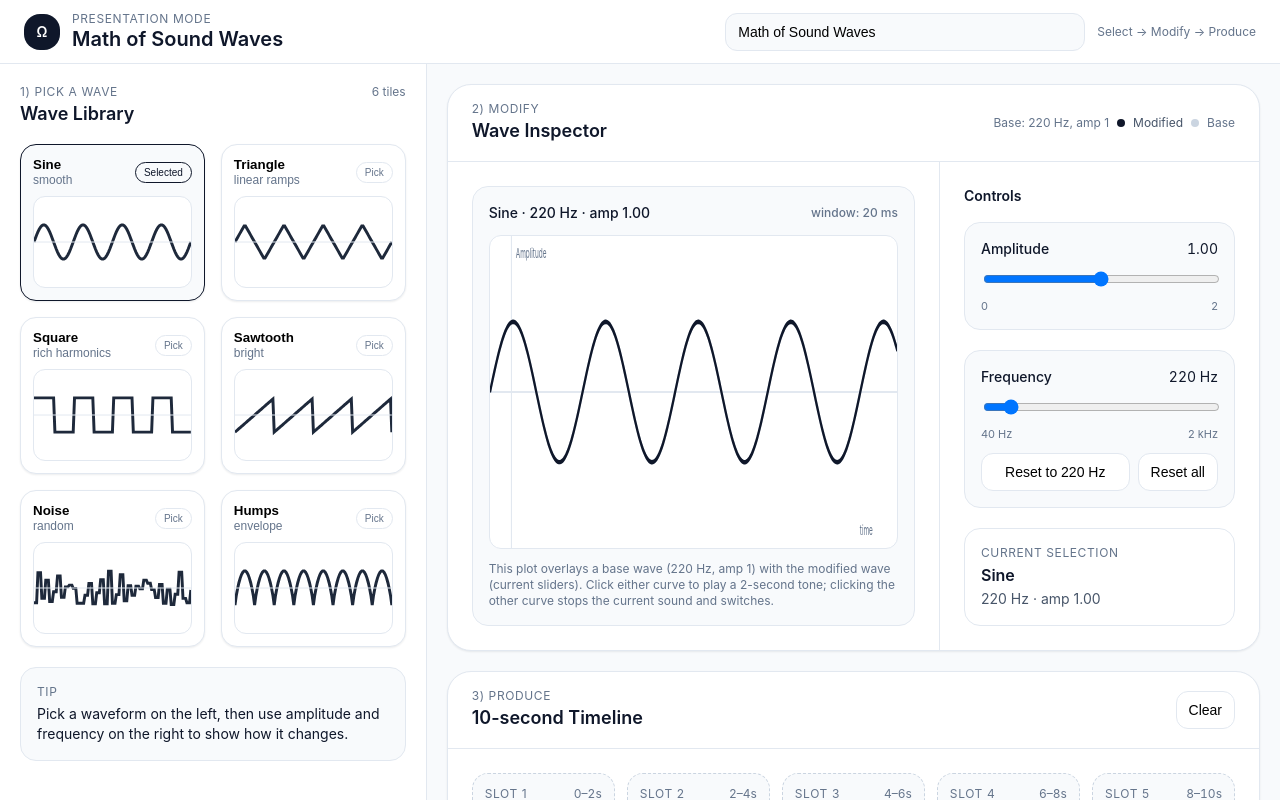
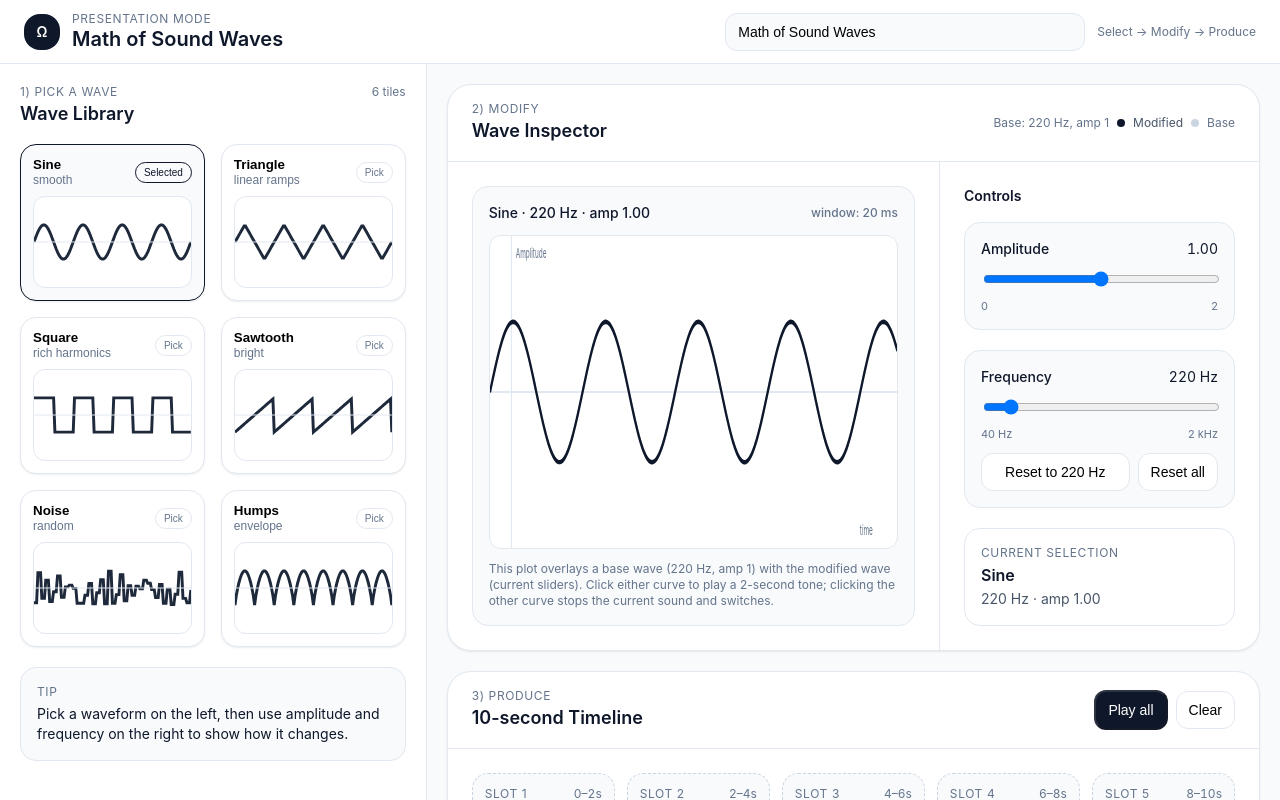
Before and after one commit to guraltsev/make_your_own_tune, a React (Vite) app: page / in a window 1280 px wide. Shown: the top 800 px of the page. Built offline with nearby package versions, Linux system fonts and the light colour scheme.

Commit message:
Add play-all timeline playback with progress indicator

```diff
--- a/src/App.tsx
+++ b/src/App.tsx
@@ -175,9 +175,13 @@
   const masterGainRef = useRef<GainNode | null>(null);
   const stopTimerRef = useRef<number | null>(null);
   const rafRef = useRef<number | null>(null);
+  const timelineTimersRef = useRef<number[]>([]);
+  const timelineRafRef = useRef<number | null>(null);
+  const timelineStartRef = useRef<number | null>(null);
   const pendingParamsRef = useRef<{ freqHz: number; amp: number; waveType: WaveType } | null>(null);
 
-  const [playing, setPlaying] = useState<null | "base" | "modified">(null);
+  const [playing, setPlaying] = useState<null | "base" | "modified" | "timeline">(null);
+  const [timelineProgress, setTimelineProgress] = useState<number | null>(null);
 
   const ensureAudioContext = useCallback(async () => {
     if (!audioCtxRef.current) {
@@ -380,11 +384,21 @@
     });
   }, []);
 
-  const stopPlayback = useCallback(() => {
+  const stopPlayback = useCallback((immediate = false) => {
     if (stopTimerRef.current != null) {
       window.clearTimeout(stopTimerRef.current);
       stopTimerRef.current = null;
     }
+
+    timelineTimersRef.current.forEach((timer) => window.clearTimeout(timer));
+    timelineTimersRef.current = [];
+
+    if (timelineRafRef.current != null) {
+      window.cancelAnimationFrame(timelineRafRef.current);
+      timelineRafRef.current = null;
+    }
+    timelineStartRef.current = null;
+    setTimelineProgress(null);
 
     const ctx = audioCtxRef.current;
     const g = masterGainRef.current;
@@ -392,11 +406,14 @@
     if (ctx && g) {
       const now = ctx.currentTime;
       g.gain.cancelScheduledValues(now);
+      if (immediate) {
+        g.gain.setValueAtTime(0.0001, now);
+      } else {
         g.gain.setTargetAtTime(0.0001, now, 0.02);
       }
+    }
 
-    // Disconnect shortly after fade.
-    window.setTimeout(() => {
+    const finishStop = () => {
       try {
         workletNodeRef.current?.disconnect();
       } catch {
@@ -410,15 +427,20 @@
       workletNodeRef.current = null;
       masterGainRef.current = null;
       setPlaying(null);
-    }, 80);
+    };
+
+    if (immediate) {
+      finishStop();
+      return;
+    }
+
+    // Disconnect shortly after fade.
+    window.setTimeout(finishStop, 80);
   }, []);
 
   const playVariant = useCallback(
     async (variant: "base" | "modified") => {
-      if (stopTimerRef.current != null) {
-        window.clearTimeout(stopTimerRef.current);
-        stopTimerRef.current = null;
-      }
+      stopPlayback(true);
 
       const ctx = await ensureSynthNode();
       const g = masterGainRef.current;
@@ -433,16 +455,9 @@
       if (g) {
         const now = ctx.currentTime;
         g.gain.cancelScheduledValues(now);
-        if (playing && playing !== variant) {
-          g.gain.setValueAtTime(1.0, now);
-          g.gain.linearRampToValueAtTime(0.0001, now + 0.01);
-          window.setTimeout(() => postParamsNow(params), 10);
-          g.gain.linearRampToValueAtTime(1.0, now + 0.03);
-        } else {
         g.gain.setValueAtTime(0.0001, now);
         postParamsNow(params);
         g.gain.linearRampToValueAtTime(1.0, now + 0.03);
-        }
       } else {
         postParamsNow(params);
       }
@@ -457,9 +472,64 @@
     [amp, ensureSynthNode, freqHz, playing, postParamsNow, stopPlayback, waveType]
   );
 
+  const [slots, setSlots] = useState<Slot[]>([...Array(5)].map(() => ({ kind: "empty" })));
+  const hasTimelineContent = useMemo(() => slots.some((slot) => slot.kind === "wave"), [slots]);
+  const activeTimelineSlot =
+    playing === "timeline" && timelineProgress != null ? Math.min(4, Math.floor(timelineProgress * 5)) : null;
+
+  const playTimeline = useCallback(async () => {
+    stopPlayback(true);
+
+    const ctx = await ensureSynthNode();
+    const g = masterGainRef.current;
+    const timelineLengthMs = 10_000;
+    const slotLengthMs = 2_000;
+
+    const slotParams = slots.map((slot) =>
+      slot.kind === "wave"
+        ? { freqHz: slot.freqHz, amp: slot.amp, waveType: slot.type }
+        : { freqHz: 220, amp: 0, waveType: "sine" as WaveType }
+    );
+
+    postParamsNow(slotParams[0]);
+
+    if (g) {
+      const now = ctx.currentTime;
+      g.gain.cancelScheduledValues(now);
+      g.gain.setValueAtTime(0.0001, now);
+      g.gain.linearRampToValueAtTime(1.0, now + 0.03);
+    }
+
+    setPlaying("timeline");
+    timelineStartRef.current = performance.now();
+    setTimelineProgress(0);
+
+    const tick = () => {
+      if (timelineStartRef.current == null) return;
+      const elapsed = performance.now() - timelineStartRef.current;
+      const progress = clamp(elapsed / timelineLengthMs, 0, 1);
+      setTimelineProgress(progress);
+      if (progress < 1) {
+        timelineRafRef.current = window.requestAnimationFrame(tick);
+      }
+    };
+
+    timelineRafRef.current = window.requestAnimationFrame(tick);
+
+    timelineTimersRef.current = slotParams.slice(1).map((params, idx) =>
+      window.setTimeout(() => {
+        postParamsNow(params);
+      }, slotLengthMs * (idx + 1))
+    );
+
+    stopTimerRef.current = window.setTimeout(() => {
+      stopPlayback();
+    }, timelineLengthMs);
+  }, [ensureSynthNode, postParamsNow, slots, stopPlayback]);
+
   // While playing, reflect slider and wave-shape changes immediately.
   useEffect(() => {
-    if (!playing) return;
+    if (!playing || playing === "timeline") return;
     const p = playing === "base" ? { freqHz: 220, amp: 1.0, waveType } : { freqHz, amp, waveType };
     scheduleParams(p);
   }, [playing, waveType, amp, freqHz, scheduleParams]);
@@ -478,8 +548,6 @@
 
   const baseStrokeWidth = playing === "base" ? 6 : 4;
   const modifiedStrokeWidth = playing === "modified" ? 6 : 4;
-
-  const [slots, setSlots] = useState<Slot[]>([...Array(5)].map(() => ({ kind: "empty" })));
 
 
   const basePath = useMemo(() => {
@@ -793,6 +861,14 @@
                   <div className="text-lg font-semibold">10-second Timeline</div>
                 </div>
 
+                <div className="flex items-center gap-2">
+                  <button
+                    onClick={playTimeline}
+                    disabled={!hasTimelineContent}
+                    className="rounded-xl bg-slate-900 text-white px-3 py-2 text-sm hover:bg-slate-800 disabled:cursor-not-allowed disabled:bg-slate-300"
+                  >
+                    {playing === "timeline" ? "Playing…" : "Play all"}
+                  </button>
                   <button
                     onClick={clearTimeline}
                     className="rounded-xl border bg-white px-3 py-2 text-sm hover:bg-slate-50"
@@ -800,9 +876,19 @@
                     Clear
                   </button>
                 </div>
+              </div>
 
               <div className="flex-1 p-6 flex flex-col min-h-0">
                 {/* timeline bar */}
+                <div className="relative min-h-0">
+                  {timelineProgress != null && (
+                    <div
+                      className="absolute top-0 bottom-0 w-px bg-slate-400/60 pointer-events-none transition-all duration-75"
+                      style={{ left: `${timelineProgress * 100}%` }}
+                      aria-hidden="true"
+                    />
+                  )}
+
                   <div className="grid grid-cols-5 gap-3 min-h-0">
                   {slots.map((slot, i) => {
                     const label = timeLabelForSlot(i);
@@ -825,7 +911,8 @@
                         <div
                           className={
                             "flex-1 rounded-2xl border p-3 bg-slate-50 flex flex-col min-h-0 " +
-                            (filled ? "border-slate-300" : "border-dashed border-slate-300")
+                            (filled ? "border-slate-300" : "border-dashed border-slate-300") +
+                            (activeTimelineSlot === i ? " ring-2 ring-slate-400/50" : "")
                           }
                         >
                           <div className="flex items-center justify-between">
@@ -861,6 +948,7 @@
                     );
                   })}
                   </div>
+                </div>
 
                 <div className="mt-4 text-xs text-slate-500">
                   Each slot is a 2-second region (total 10 seconds). “Add here” copies the current modified wave (type, amplitude,
```
Lines whose indentation alone changed are shown as unchanged.
